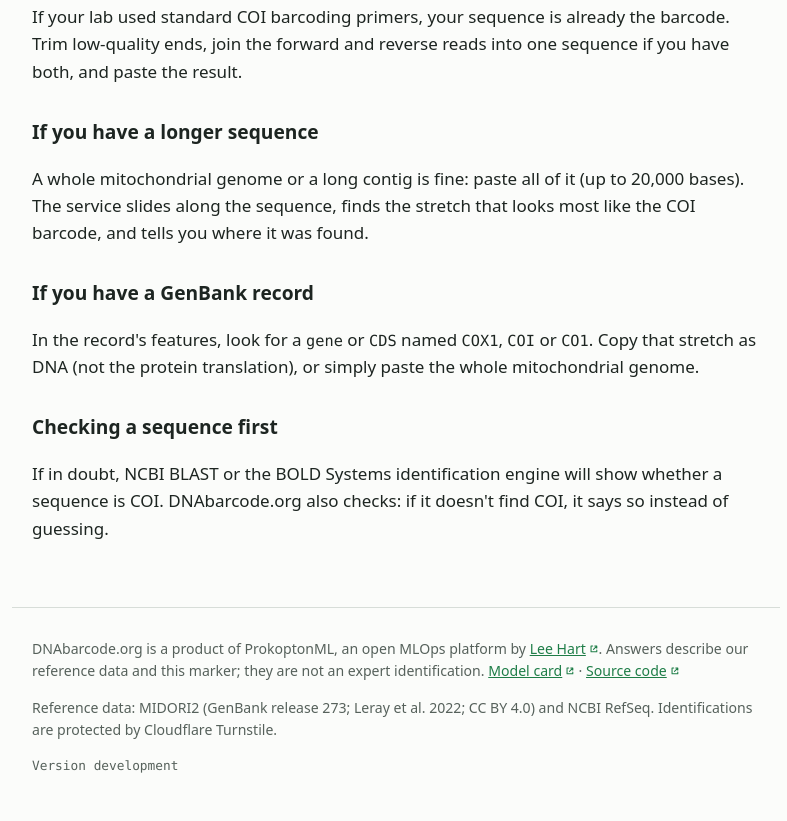
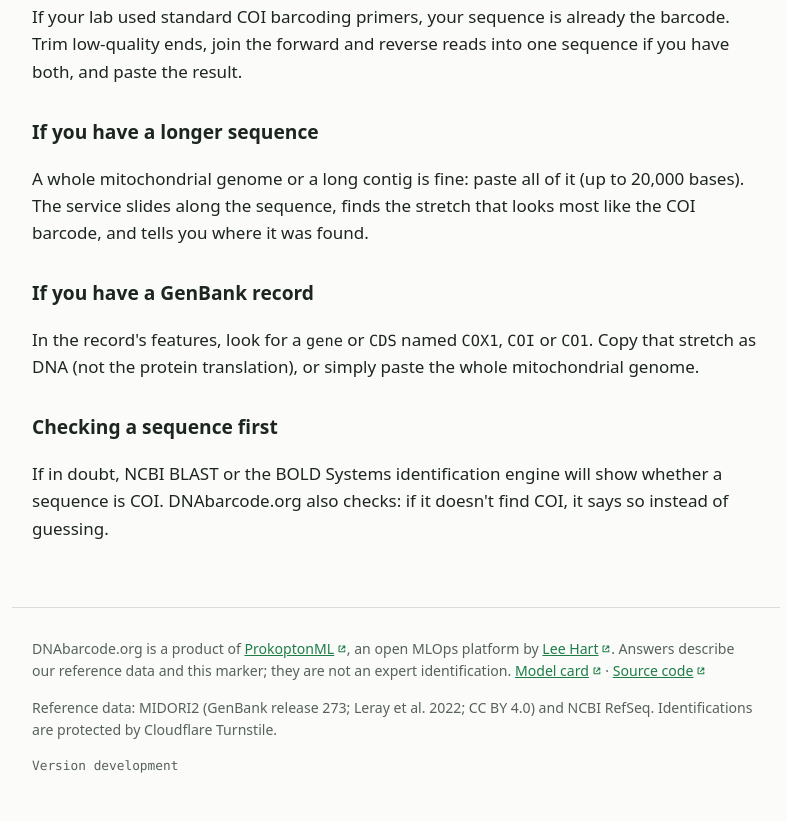
Before and after one commit to leehart3000/dnabarcode, a website: page sites/dnabarcode/public/finding-coi.html in a window 1280 px wide. Shown: the part 346-1167 px from the top of the page, without its empty margins (244-1031 px from the left). Drawn offline with Linux system fonts and the light colour scheme.

Commit message:
fix: point the site's links at the dnabarcode repository; update the lockfile weekly (#5)
Model card and Source code links pointed into prokoptonml, where those files no longer exist. ProkoptonML in the footer now links to the platform. Adds the weekly pixi.lock update from the platform.

```diff
--- a/sites/dnabarcode/public/finding-coi.html
+++ b/sites/dnabarcode/public/finding-coi.html
@@ -51,9 +51,9 @@
 
   </main>
   <footer>
-    <p>DNAbarcode.org is a product of ProkoptonML, an open MLOps platform by <a href="https://hartsoft.dev" target="_blank" rel="noopener noreferrer">Lee Hart<svg class="ext-icon" viewBox="0 0 12 12" aria-hidden="true" focusable="false"><path d="M4.5 2.5h-2v7h7v-2M7 2.5h2.5V5M9.5 2.5 5.5 6.5" fill="none" stroke="currentColor" stroke-width="1.3" stroke-linecap="round" stroke-linejoin="round"/></svg><span class="sr-only"> (opens in a new tab)</span></a>.
+    <p>DNAbarcode.org is a product of <a href="https://github.com/leehart3000/prokoptonml" target="_blank" rel="noopener noreferrer">ProkoptonML<svg class="ext-icon" viewBox="0 0 12 12" aria-hidden="true" focusable="false"><path d="M4.5 2.5h-2v7h7v-2M7 2.5h2.5V5M9.5 2.5 5.5 6.5" fill="none" stroke="currentColor" stroke-width="1.3" stroke-linecap="round" stroke-linejoin="round"/></svg><span class="sr-only"> (opens in a new tab)</span></a>, an open MLOps platform by <a href="https://hartsoft.dev" target="_blank" rel="noopener noreferrer">Lee Hart<svg class="ext-icon" viewBox="0 0 12 12" aria-hidden="true" focusable="false"><path d="M4.5 2.5h-2v7h7v-2M7 2.5h2.5V5M9.5 2.5 5.5 6.5" fill="none" stroke="currentColor" stroke-width="1.3" stroke-linecap="round" stroke-linejoin="round"/></svg><span class="sr-only"> (opens in a new tab)</span></a>.
     Answers describe our reference data and this marker; they are not an expert identification.
-    <a href="https://github.com/leehart3000/prokoptonml/blob/main/apps/dnabarcode/model-cards/culicidae.md" target="_blank" rel="noopener noreferrer">Model card<svg class="ext-icon" viewBox="0 0 12 12" aria-hidden="true" focusable="false"><path d="M4.5 2.5h-2v7h7v-2M7 2.5h2.5V5M9.5 2.5 5.5 6.5" fill="none" stroke="currentColor" stroke-width="1.3" stroke-linecap="round" stroke-linejoin="round"/></svg><span class="sr-only"> (opens in a new tab)</span></a> · <a href="https://github.com/leehart3000/prokoptonml" target="_blank" rel="noopener noreferrer">Source code<svg class="ext-icon" viewBox="0 0 12 12" aria-hidden="true" focusable="false"><path d="M4.5 2.5h-2v7h7v-2M7 2.5h2.5V5M9.5 2.5 5.5 6.5" fill="none" stroke="currentColor" stroke-width="1.3" stroke-linecap="round" stroke-linejoin="round"/></svg><span class="sr-only"> (opens in a new tab)</span></a></p>
+    <a href="https://github.com/leehart3000/dnabarcode/blob/main/apps/dnabarcode/model-cards/culicidae.md" target="_blank" rel="noopener noreferrer">Model card<svg class="ext-icon" viewBox="0 0 12 12" aria-hidden="true" focusable="false"><path d="M4.5 2.5h-2v7h7v-2M7 2.5h2.5V5M9.5 2.5 5.5 6.5" fill="none" stroke="currentColor" stroke-width="1.3" stroke-linecap="round" stroke-linejoin="round"/></svg><span class="sr-only"> (opens in a new tab)</span></a> · <a href="https://github.com/leehart3000/dnabarcode" target="_blank" rel="noopener noreferrer">Source code<svg class="ext-icon" viewBox="0 0 12 12" aria-hidden="true" focusable="false"><path d="M4.5 2.5h-2v7h7v-2M7 2.5h2.5V5M9.5 2.5 5.5 6.5" fill="none" stroke="currentColor" stroke-width="1.3" stroke-linecap="round" stroke-linejoin="round"/></svg><span class="sr-only"> (opens in a new tab)</span></a></p>
     <p>Reference data: MIDORI2 (GenBank release 273; Leray et al. 2022; CC BY 4.0) and NCBI RefSeq.
     Identifications are protected by Cloudflare Turnstile.</p>
     <p class="version">Version <span data-version>development</span></p>
```
Also changed, not shown: sites/dnabarcode/public/index.html (+2 -2 lines), sites/dnabarcode/public/scope.html (+3 -3 lines), sites/dnabarcode/public/submit.html (+2 -2 lines), .github/workflows/update-lockfile.yml (added).
